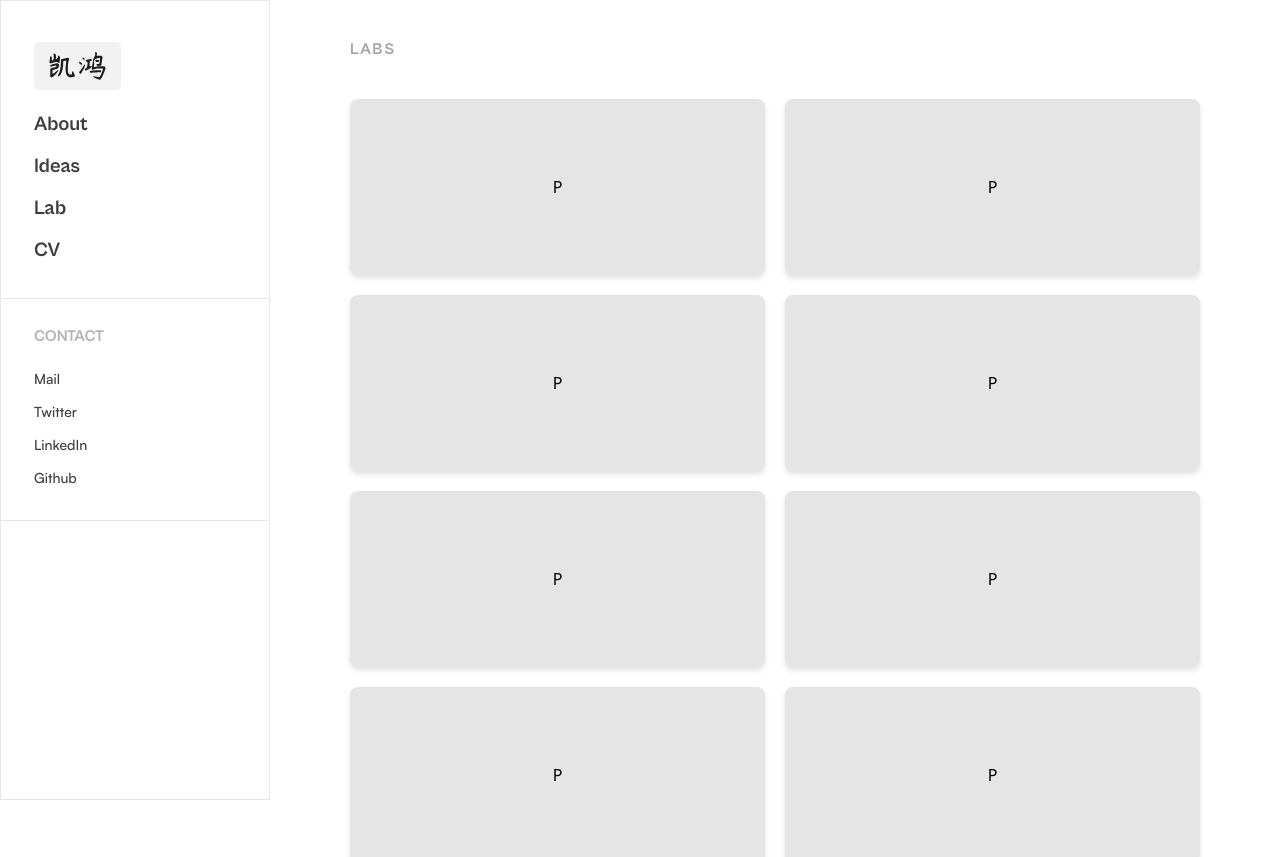
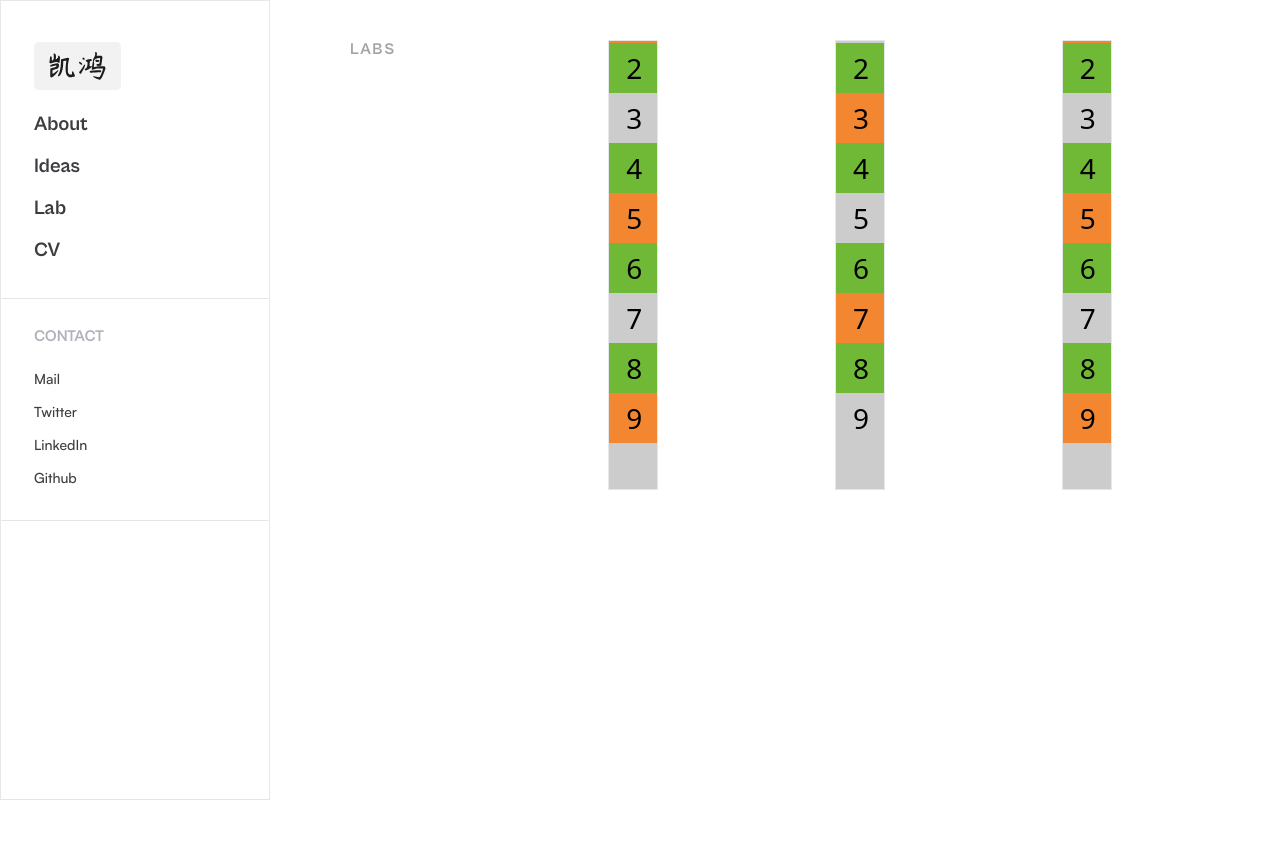
Before and after one commit to pilladipesh33/portfolio-2024, a Next.js app: page /lab in a window 1280 px wide. Shown: the top 857 px of the page. After the commit the page ends 800 px from the top, so only its background shows below. Built offline with nearby package versions, Linux system fonts and the light colour scheme.

Commit message:
lab layout

```diff
--- a/app/lab/page.tsx
+++ b/app/lab/page.tsx
@@ -1,25 +1,76 @@
+"use client";
+
 import { CVContent } from "@/lib/constant";
+import { useGSAP } from "@gsap/react";
+import gsap from "gsap";
 import React from "react";
 
+var colors = ["#f38630", "#6fb936", "#ccc", "#6fb936"];
+var wrap = gsap.utils.wrap(-100, 400);
+
 const Labs = () => {
+  useGSAP(() => {
+    gsap.set("#box", {
+      backgroundColor: (i) => colors[i % colors.length],
+      y: (i) => i * 50,
+    });
+    gsap.to("#box", {
+      duration: 5,
+      ease: "none",
+      y: "-=500", //move each box 500px to right
+      modifiers: {
+        y: gsap.utils.unitize(wrap), //force y value to wrap when it reaches -100
+      },
+      repeat: -1,
+    });
+  });
   return (
     <div className="mt-20 mx-6 md:mt-0 md:mx-20">
-      <section className="pt-10 md:flex md:flex-col">
-        <h2 className="text-sm tracking-[1.86px] leading-[1.2em] text-neutral-400 pb-10 md:text-[16px] font-title uppercase">
+      <section className="pt-10 grid grid-cols-5">
+        <h2 className="text-sm tracking-[1.86px] leading-[1.2em] text-neutral-400 pb-10 md:text-[16px] font-title uppercase col-span-1">
           Labs
         </h2>
 
-        <div className="grid grid-cols-1 md:grid-cols-2 gap-5 pb-10">
-          {Array(10)
-            .fill("")
-            .map((_, index) => (
-              <div
-                key={index}
-                className="h-44 bg-neutral-200 rounded-lg flex justify-center items-center drop-shadow-md"
-              >
-                P
-              </div>
-            ))}
+        <div className="grid grid-cols-3 col-span-4">
+          <div className="h-[450px] w-[50px] relative m-auto bg-[#ccc] overflow-hidden after:h-[50px] after:w-[48px] after:content-[''] after:absolute border">
+            <div className="relative b-[-50px]">
+              {[1, 2, 3, 4, 5, 6, 7, 8, 9, 10].map((item, index) => (
+                <div
+                  key={index}
+                  id="box"
+                  className="h-[50px] w-[50px] absolute bg-red-500  text-3xl leading-[50px] text-center"
+                >
+                  {item}
+                </div>
+              ))}
+            </div>
+          </div>
+          <div className="h-[450px] w-[50px] relative m-auto bg-[#ccc] overflow-hidden after:h-[50px] after:w-[48px] after:content-[''] after:absolute border">
+            <div className="relative b-[-50px]">
+              {[1, 2, 3, 4, 5, 6, 7, 8, 9, 10].map((item, index) => (
+                <div
+                  key={index}
+                  id="box"
+                  className="h-[50px] w-[50px] absolute bg-red-500  text-3xl leading-[50px] text-center"
+                >
+                  {item}
+                </div>
+              ))}
+            </div>
+          </div>
+          <div className="h-[450px] w-[50px] relative m-auto bg-[#ccc] overflow-hidden after:h-[50px] after:w-[48px] after:content-[''] after:absolute border">
+            <div className="relative b-[-50px]">
+              {[1, 2, 3, 4, 5, 6, 7, 8, 9, 10].map((item, index) => (
+                <div
+                  key={index}
+                  id="box"
+                  className="h-[50px] w-[50px] absolute bg-red-500  text-3xl leading-[50px] text-center"
+                >
+                  {item}
+                </div>
+              ))}
+            </div>
+          </div>
         </div>
       </section>
     </div>
--- a/app/layout.tsx
+++ b/app/layout.tsx
@@ -3,6 +3,7 @@ import "./globals.css";
 import { Navbar } from "@/components/navbar";
 import { Sidebar } from "@/components/sidebar";
 import { cabinetBold, cabinetExtraBold, hindi, satoshi } from "@/lib/fonts";
+import { SmoothScrolling } from "@/components/smooth-scroll";
 
 export const metadata: Metadata = {
   title: "Pilla Dipesh",
@@ -20,9 +21,11 @@ export default function RootLayout({
       className={`${hindi.variable} ${satoshi.variable} ${cabinetBold.variable} ${cabinetExtraBold.variable}`}
     >
       <body className="">
-        <Navbar />
-        <Sidebar />
-        <main className="md:ml-[270px]">{children}</main>
+        <SmoothScrolling>
+          <Navbar />
+          <Sidebar />
+          <main className="md:ml-[270px]">{children}</main>
+        </SmoothScrolling>
       </body>
     </html>
   );
--- /dev/null
+++ b/components/smooth-scroll.tsx
@@ -0,0 +1,23 @@
+"use client";
+
+import { ReactLenis } from "@studio-freight/react-lenis";
+
+export const SmoothScrolling = ({
+  children,
+}: {
+  children: React.ReactNode;
+}) => {
+  // lenis options for configuration
+  const lenisOptions = {
+    lerp: 0.1,
+    duration: 1.5,
+    smoothTouch: false, //smooth scroll for touch devices
+    smooth: true,
+  };
+
+  return (
+    <ReactLenis root options={lenisOptions}>
+      {children}
+    </ReactLenis>
+  );
+};
--- a/package.json
+++ b/package.json
@@ -9,7 +9,10 @@
     "lint": "next lint"
   },
   "dependencies": {
+    "@gsap/react": "^2.1.1",
+    "@studio-freight/react-lenis": "^0.0.47",
     "framer-motion": "^11.2.4",
+    "gsap": "^3.12.5",
     "next": "14.2.3",
     "react": "^18",
     "react-dom": "^18"
```
Also changed, not shown: 1 other file (tests, documents, lock files or other folders).
